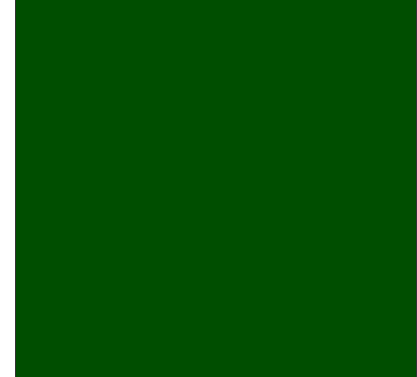
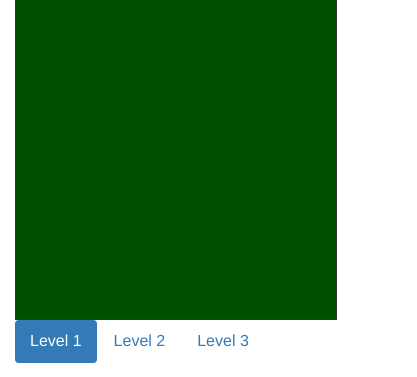
Before and after one commit to jvamosi/Diversibee, a plain HTML site: page index.html in a window 390 px wide. Shown: the part 274-651 px from the top of the page, 417 px wide, since content can reach past the window. Drawn offline with nearby package versions, Linux system fonts and the light colour scheme; a script that the page names is missing.

Commit message:
Resize gameboard for mobile via media query
There may better CSS for resizing the game board, but ideally we
would size it to multiples of its base resolution to keep the pixel
art crisp.

Choosing 320px (not a multiple of its current base resolution) because
it looks nice on my phone, and I am planning on replacing tiles with
32x32 pixel versions.

```diff
--- a/css/style.css
+++ b/css/style.css
@@ -9,6 +9,12 @@ h1 {
   width: 400px;
   height: 400px;
   margin: 0 auto;
+}
+@media(max-width:400px) {
+.board {
+  width: 320px;
+  height: 320px;
+}
 }
 .fa{
   margin-left: 0.5rem;
```
